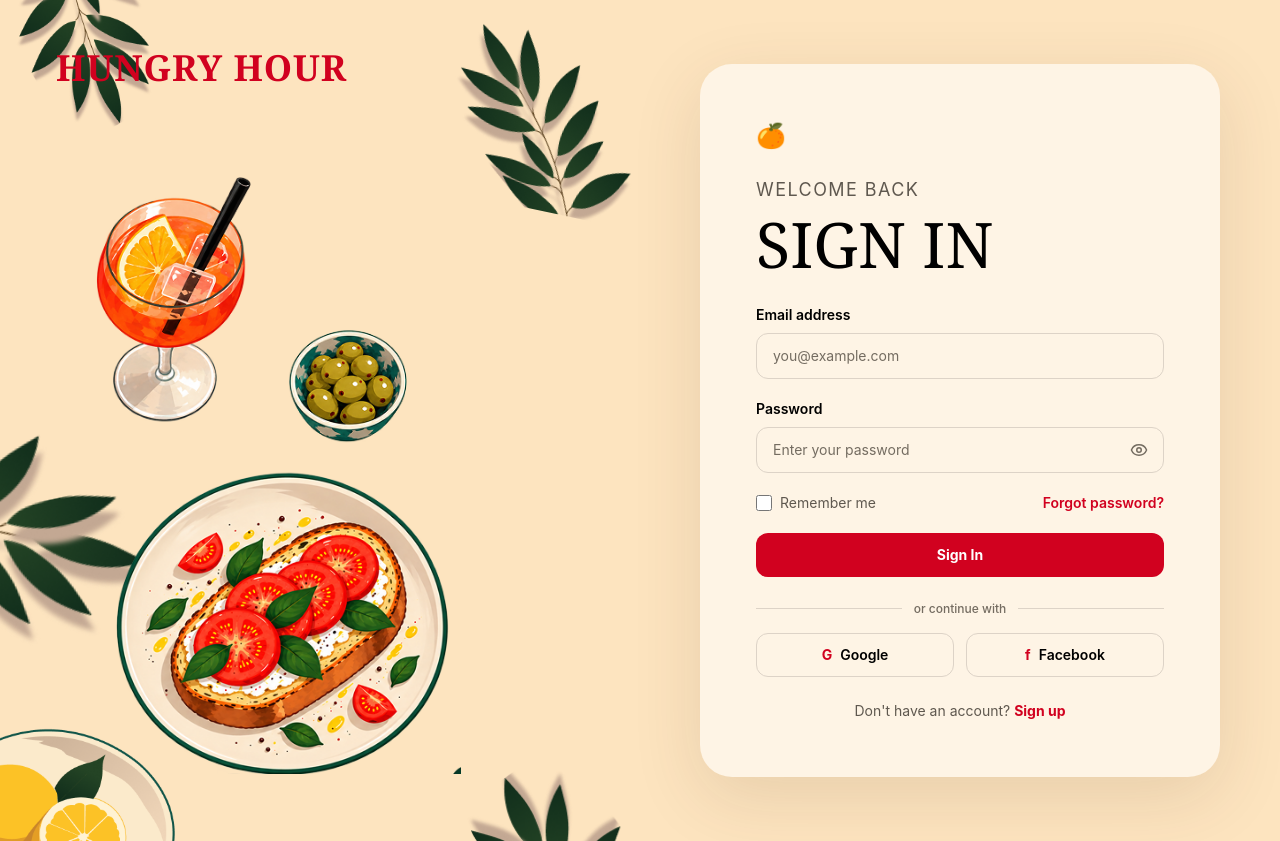
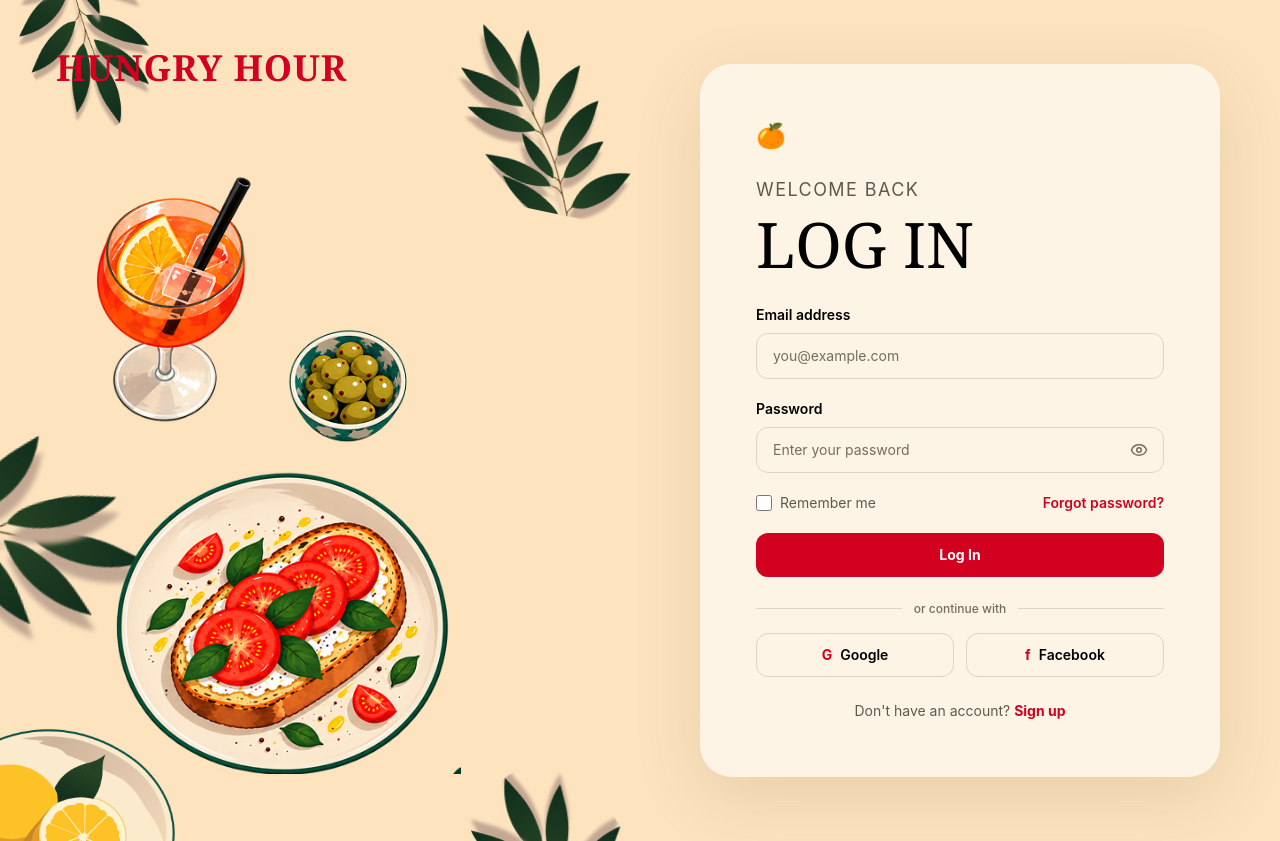
Before and after one commit to drisanagupta-a/HUNGRY-HOUR_Food-Order-And-DeliveryPlatform-Drisana, a React (Vite) app: page /login in a window 1280 px wide. Built offline with nearby package versions, Linux system fonts and the light colour scheme.

Commit message:
Update HUNGRY HOUR authentication UI

```diff
--- a/src/pages/Login.jsx
+++ b/src/pages/Login.jsx
@@ -27,7 +27,7 @@ export default function Login() {
   };
 
   return (
-    <AuthLayout eyebrow="Welcome back" title="Sign in">
+    <AuthLayout eyebrow="Welcome back" title="Log in">
       <form
         className="space-y-5"
         onSubmit={handleSubmit(handleLogin, () => setFormMessage(""))}
@@ -96,7 +96,7 @@ export default function Login() {
           disabled={isSubmitting}
           className="w-full rounded-xl bg-[#D1011F] px-4 py-3 text-sm font-bold text-white transition hover:bg-[#B9001B] focus-visible:outline-none focus-visible:ring-2 focus-visible:ring-[#D1011F] focus-visible:ring-offset-2 disabled:cursor-not-allowed disabled:opacity-70"
         >
-          Sign In
+          Log In
         </button>
       </form>
 
--- a/src/pages/Signup.jsx
+++ b/src/pages/Signup.jsx
@@ -151,7 +151,7 @@ export default function Signup() {
           disabled={isSubmitting}
           className="w-full rounded-xl bg-[#D1011F] px-4 py-3 text-sm font-bold text-white transition hover:bg-[#B9001B] focus-visible:outline-none focus-visible:ring-2 focus-visible:ring-[#D1011F] focus-visible:ring-offset-2 disabled:cursor-not-allowed disabled:opacity-70"
         >
-          Create Account
+          Sign Up
         </button>
       </form>
 
```
